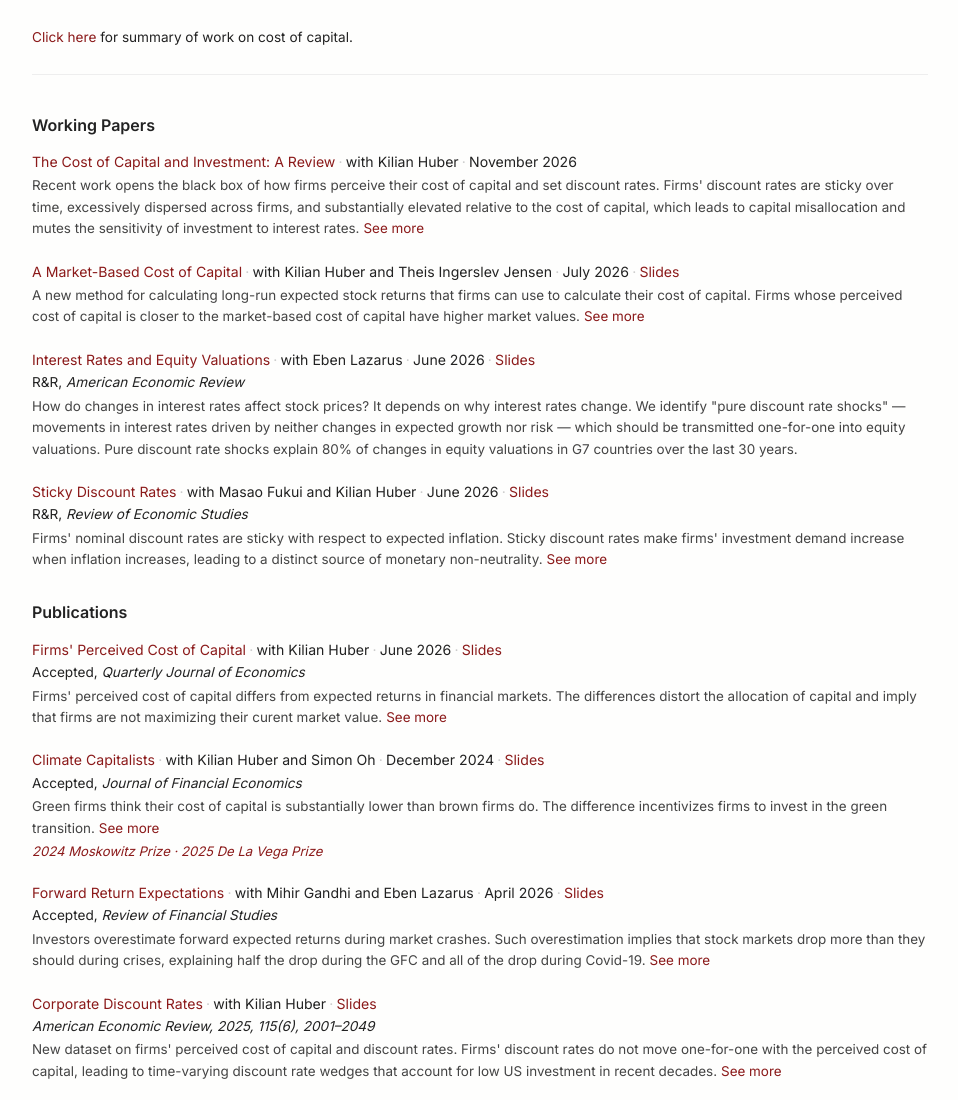
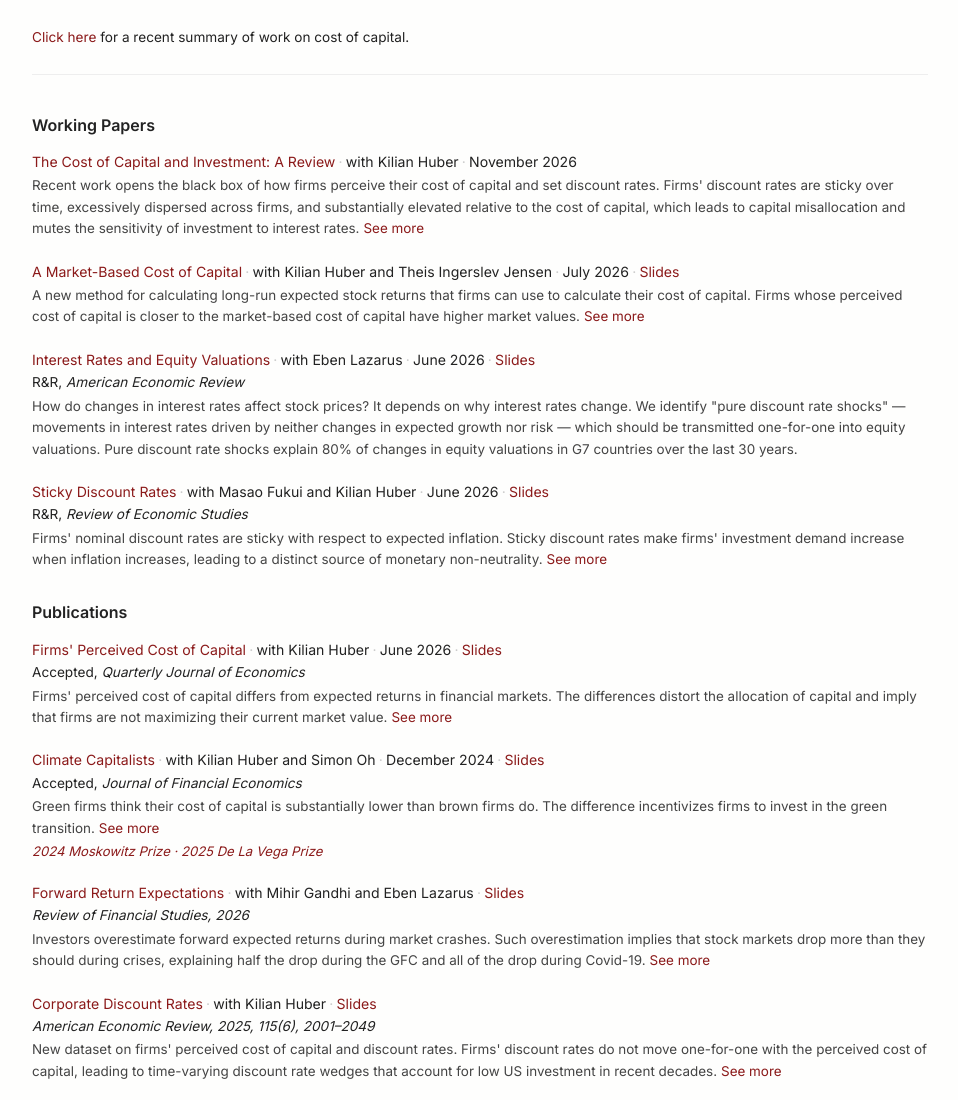
Before and after one commit to nielsgormsen/nielsgormsen.github.io, a plain HTML site: page index.html in a window 1280 px wide. Shown: the part 180-1280 px from the top of the page, without its empty margins (160-1118 px from the left). Drawn offline with Linux system fonts and the light colour scheme.

Commit message:
Add files via upload

```diff
--- a/index.html
+++ b/index.html
@@ -180,7 +180,7 @@
       </div>
       </div>
     <div class="intro">
-      <p><a href="Papers/Gormsen_Huber_Review.pdf" target="_blank">Click here</a> for summary of work on cost of capital.</p>
+      <p><a href="Papers/Gormsen_Huber_Review.pdf" target="_blank">Click here</a> for a recent summary of work on cost of capital.</p>
     </div>
   </header>
 
@@ -237,7 +237,7 @@
         <span class="paper-title"><a href="Papers/Gormsen_Huber_FirmsPerceivedCostOfCapital.pdf" target="_blank">Firms' Perceived Cost of Capital</a></span><span class="sep">·</span>with <span class="coauthors">Kilian Huber</span><span class="sep">·</span>June 2026<span class="sep">·</span><a href="Slides/GormsenHuber2026_slides.pdf" target="_blank">Slides</a>
       </div>
       <div class="paper-journal"><span class="status">Accepted,</span> Quarterly Journal of Economics</div>
-      <div class="paper-abstract">Firms' perceived cost of capital differs from expected returns in financial markets. The differences distort the allocation of capital and imply that firms are not maximizing their curent market value.<span class="see-more" onclick="var p=this.closest('.paper');p.classList.toggle('open');this.textContent=p.classList.contains('open')?'See less':'See more'">See more</span></div>
+      <div class="paper-abstract">Firms' perceived cost of capital differs from expected returns in financial markets. The differences distort the allocation of capital and imply that firms are not maximizing their current market value.<span class="see-more" onclick="var p=this.closest('.paper');p.classList.toggle('open');this.textContent=p.classList.contains('open')?'See less':'See more'">See more</span></div>
       <div class="paper-more">
       <div class="paper-links">See <a href="https://costofcapital.org/" target="_blank">costofcapital.org</a>.</div>
       </div>
@@ -259,9 +259,9 @@
 
     <div class="paper">
       <div class="paper-head">
-        <span class="paper-title"><a href="Papers/Gandhi_Gormsen_Lazarus_ForwardReturnExpectations.pdf" target="_blank">Forward Return Expectations</a></span><span class="sep">·</span>with <span class="coauthors">Mihir Gandhi</span> and <span class="coauthors">Eben Lazarus</span><span class="sep">·</span>April 2026<span class="sep">·</span><a href="https://ebenlazarus.github.io/FE_slides_0923.pdf" target="_blank">Slides</a>
+        <span class="paper-title"><a href="Papers/Gandhi_Gormsen_Lazarus_ForwardReturnExpectations.pdf" target="_blank">Forward Return Expectations</a></span><span class="sep">·</span>with <span class="coauthors">Mihir Gandhi</span> and <span class="coauthors">Eben Lazarus</span><span class="sep">·</span><a href="https://ebenlazarus.github.io/FE_slides_0923.pdf" target="_blank">Slides</a>
       </div>
-      <div class="paper-journal"><span class="status">Accepted,</span> Review of Financial Studies</div>
+      <div class="paper-journal">Review of Financial Studies<span class="jdetail">, 2026</span></div>
       <div class="paper-abstract">Investors overestimate forward expected returns during market crashes. Such overestimation implies that stock markets drop more than they should during crises, explaining half the drop during the GFC and all of the drop during Covid-19.<span class="see-more" onclick="var p=this.closest('.paper');p.classList.toggle('open');this.textContent=p.classList.contains('open')?'See less':'See more'">See more</span></div>
       <div class="paper-more">
       <div class="paper-links"><a href="https://ebenlazarus.github.io/FE_appendix.pdf" target="_blank">Appendix</a></div>
```
